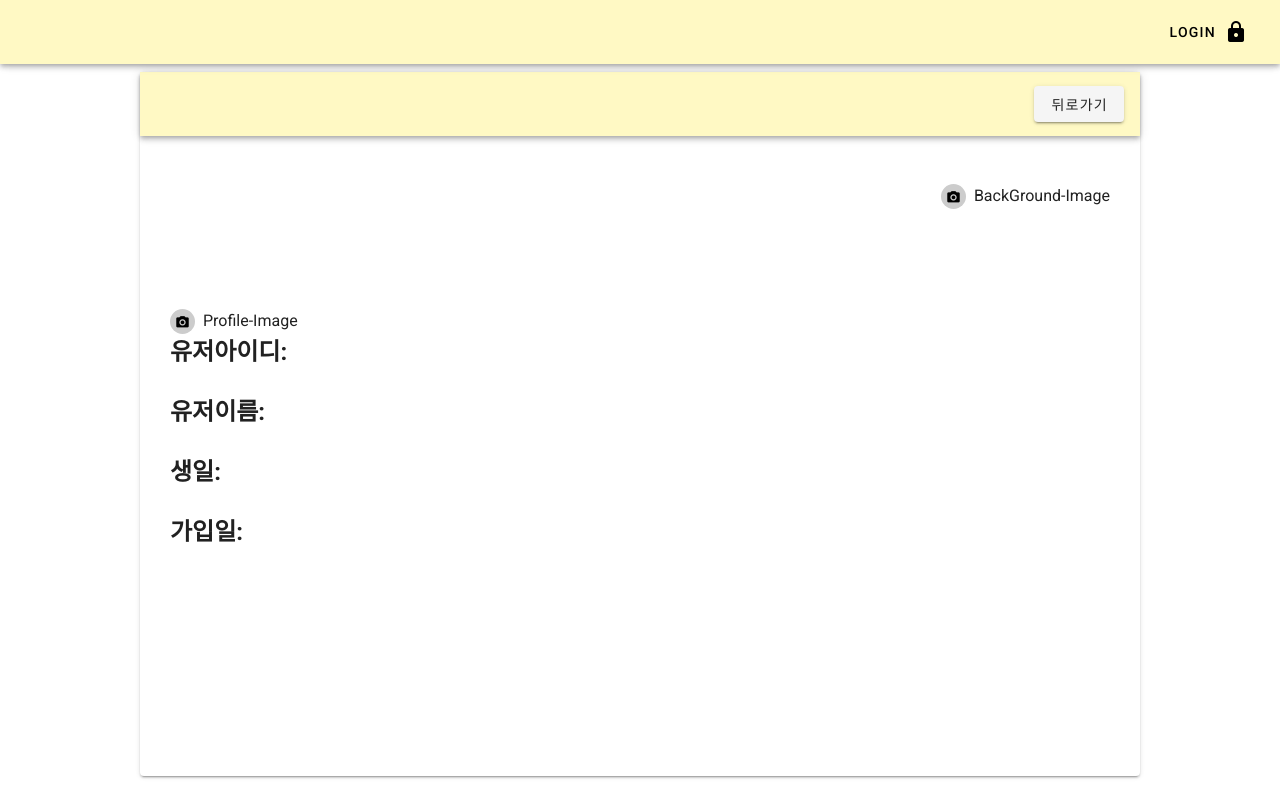
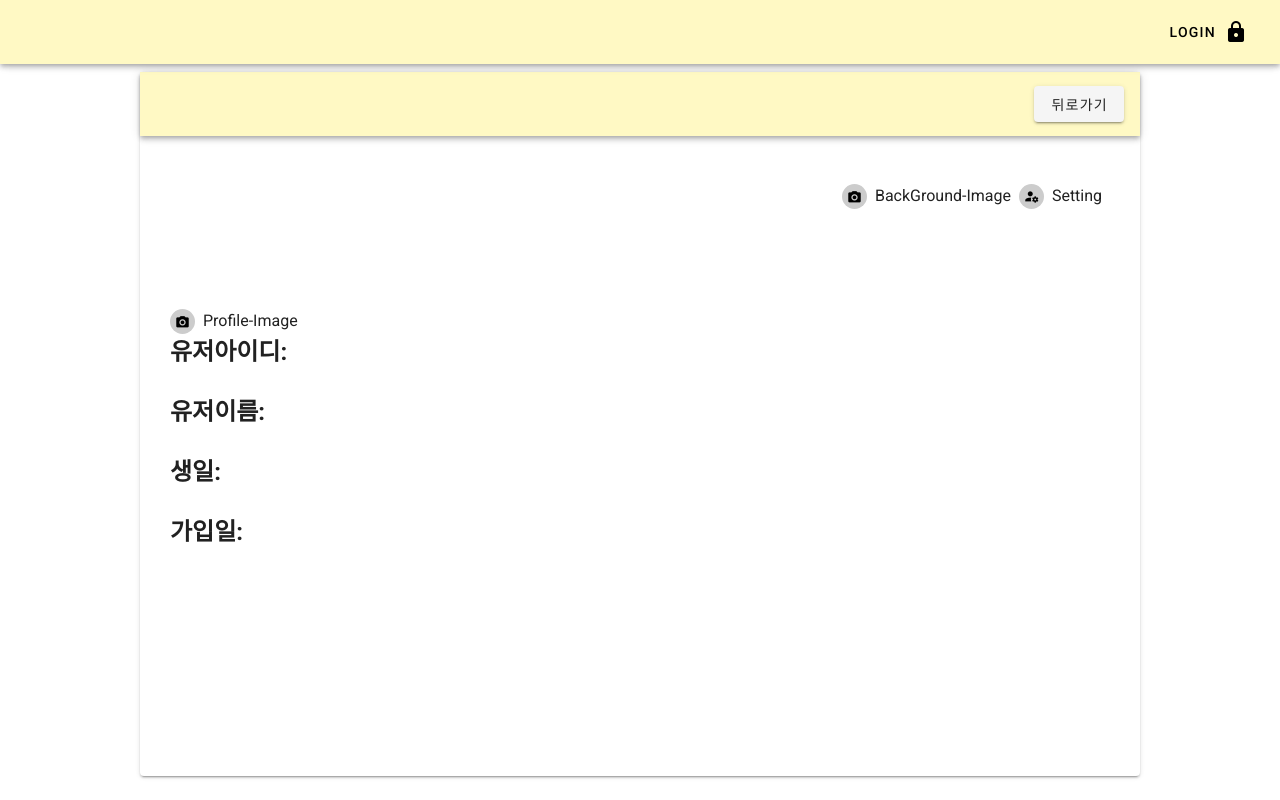
Before and after one commit to HoCG/Community_Test, a Vue app: page /#/AdminOwnPage in a window 1280 px wide. Built offline with nearby package versions, Linux system fonts and the light colour scheme; what vue-moment would draw is missing.

Commit message:
setting 버튼 생성

```diff
--- a/src/views/AdminOwnPage.vue
+++ b/src/views/AdminOwnPage.vue
@@ -19,7 +19,17 @@
                             </div>
                             <span>
                                 &nbsp;
-                                BackGround-Image</span>
+                                BackGround-Image
+                                &nbsp;
+                            </span>
+                            <div @click="goUserInfoUpdatePage" class="setting">
+                                <v-icon size="15px" color="black">mdi-account-cog</v-icon>
+                            </div>
+                            <span>
+                                &nbsp;
+                                Setting
+                                &nbsp;
+                            </span>
                         </v-layout>
                         <v-layout class="profileIMG">
                             <v-img class="profileIMG" :src="this.LoginUser.profileImage" width="100px" alt=""></v-img>
@@ -139,19 +149,34 @@ export default {
                     .$router
                     .push({path: '/ArticleDetailPage'})
                     .catch(() => {})
+        },
+        goUserInfoUpdatePage(){
+
         }
     }
 }
 </script>
 <style>
     .image-upload{
+        cursor: pointer;
         background-color: #CCCCCC;
         border-radius: 50px;
         height: 25px;
         width: 25px;
 
     }
+    .setting{
+        cursor: pointer;
+        background-color: #CCCCCC;
+        border-radius: 50px;
+        height: 25px;
+        width: 25px;
+    }
+    .setting>i{
+        margin-left: 20%;
+    }
     .image-upload>label {
+        cursor: pointer;
         margin-left: 20%;
         justify-content: center;
         vertical-align: middle;
```
